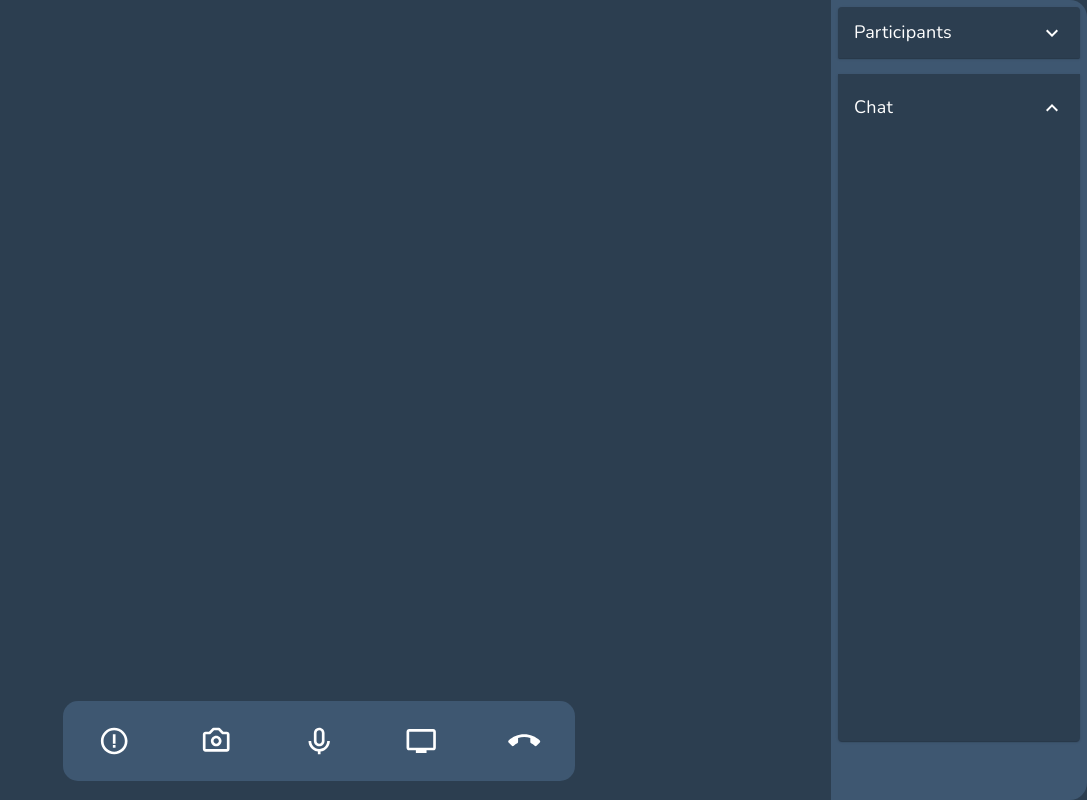
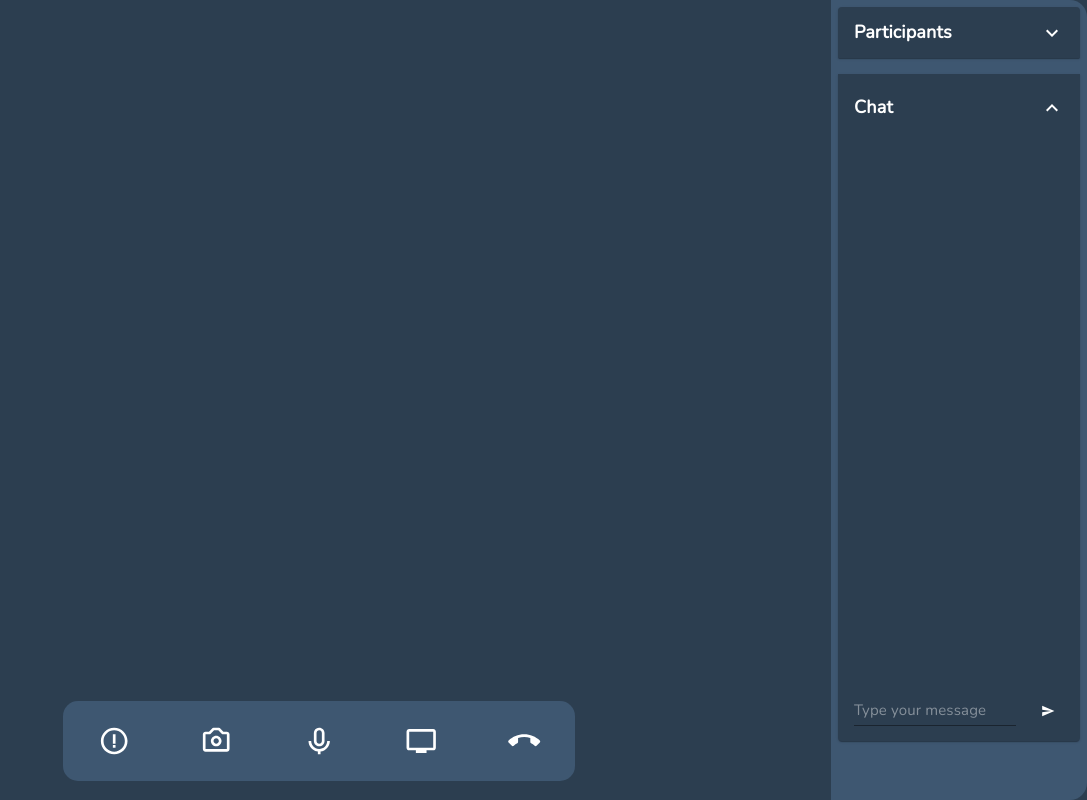
Before and after one commit to Codebugged-Research/Genus-For-Business, a React (Create React App) app in the folder client/: page /meet/1 in a window 1280 px wide. Shown: the whole page, without its empty margins (193-1280 px from the left). Built offline with nearby package versions, Linux system fonts and the light colour scheme; no server answers; sample sign-in values are in the browser's storage.

Commit message:
interface changes:;

```diff
--- a/client/src/Components/Conference/ConferenceComponent.js
+++ b/client/src/Components/Conference/ConferenceComponent.js
@@ -30,10 +30,11 @@ export const ContainerVideo = styled.div`
 export const VideoContainer = styled.div`
     display: grid;
     place-items: center;
-    grid-template-columns: repeat(auto-fit, minmax(30%, 1fr));
+    grid-template-columns: repeat(auto-fit, minmax(20%, 0.75fr));
     grid-gap: 10px;
     width: 100%;
     height: 100%;
+    overflow: auto;
 `
 
 export const VideoHolder = styled.div`
--- a/client/src/Components/Conference/actions.js
+++ b/client/src/Components/Conference/actions.js
@@ -193,7 +193,7 @@ export const actions = (name, meetId, socket, errorToast, createPeerVideo) => {
     navigator.mediaDevices.getUserMedia({
         video: {
             width: 300,
-            height: 300
+            height: 200
         },
         audio: true
     })
--- a/client/src/Components/Conference/index.js
+++ b/client/src/Components/Conference/index.js
@@ -11,7 +11,7 @@ import {
     Actions,
     OwnVideo
 } from './ConferenceComponent';
-import { MdTv, MdCallEnd, MdExpandMore } from 'react-icons/md';
+import { MdTv, MdCallEnd, MdExpandMore, MdSend } from 'react-icons/md';
 import { BiCamera, BiCameraOff, BiMicrophoneOff, BiMicrophone, BiErrorCircle } from 'react-icons/bi';
 import { useToast } from '@chakra-ui/react';
 import { actions } from './actions';
@@ -19,6 +19,8 @@ import Accordion from '@material-ui/core/Accordion';
 import AccordionSummary from '@material-ui/core/AccordionSummary';
 import Typography from '@material-ui/core/Typography';
 import AccordionDetails from '@material-ui/core/AccordionDetails';
+import Input from '@material-ui/core/Input';
+import Button from '@material-ui/core/Button';
 
 const io = require('socket.io-client');
 
@@ -71,7 +73,22 @@ const useStyles = makeStyles((theme) => ({
     },
     sectionTitle: {
         fontFamily: 'Nunito',
-        fontSize: '18px'
+        fontSize: '18px',
+        fontWeight: 600
+    },
+    messageForm: {
+        display: 'inline-flex',
+        position: 'absolute',
+        bottom: 15
+    },
+    inputMessage: {
+        color: 'white',
+        fontFamily: 'Nunito',
+        fontSize: '15px',
+        display: 'inline-flex'
+    },
+    btnFormMessage: {
+        display: 'inline-flex'
     }
 }));
 
@@ -83,10 +100,21 @@ function Conference({match, history}){
     const toast_id = "toast-id";
 
     const [expanded, setExpanded] = useState('chatpanel');
+    const [message, setMessage] = useState("");
+
     const socketRef = useRef();
 
     const handleChange = (panel) => (e, newpanel) => {
         setExpanded(newpanel ? panel : 'chatpanel');
+    }
+
+    const handleMessage = (e) => {
+        e.preventDefault();
+
+        if(message !== ""){
+            socketRef.current.emit('messageResponse', userName ,message);
+            setMessage("");
+        }
     }
 
     const handleConnectLink = () => {
@@ -227,12 +255,25 @@ function Conference({match, history}){
                 <Accordion expanded={expanded === 'chatpanel'} className={classes.accordionStyles} onChange={handleChange('chatpanel')}>
                     <AccordionSummary
                         expandIcon={<MdExpandMore style={{color: 'white'}} />}
-
                     >
                         <Typography className={classes.sectionTitle}>Chat</Typography>
                     </AccordionSummary>
                     <AccordionDetails style={{height: '75vh', position:'relative'}}>
+                        <div id="messageHolder">
 
+                        </div>
+                        <form onSubmit={handleMessage} className={classes.messageForm}>
+                            <Input
+                                className={classes.inputMessage}
+                                value={message}
+                                onChange={e=>setMessage(e.target.value)}
+                                placeholder="Type your message"
+                                variant="outlined"
+                            />
+                            <Button className={classes.btnFormMessage} type="submit">
+                                <MdSend style={{color: 'white'}}/>
+                            </Button>
+                        </form>
                     </AccordionDetails>
                 </Accordion>
             </Utils>
```
Also changed, not shown: 1 other file (tests, documents, lock files or other folders).
